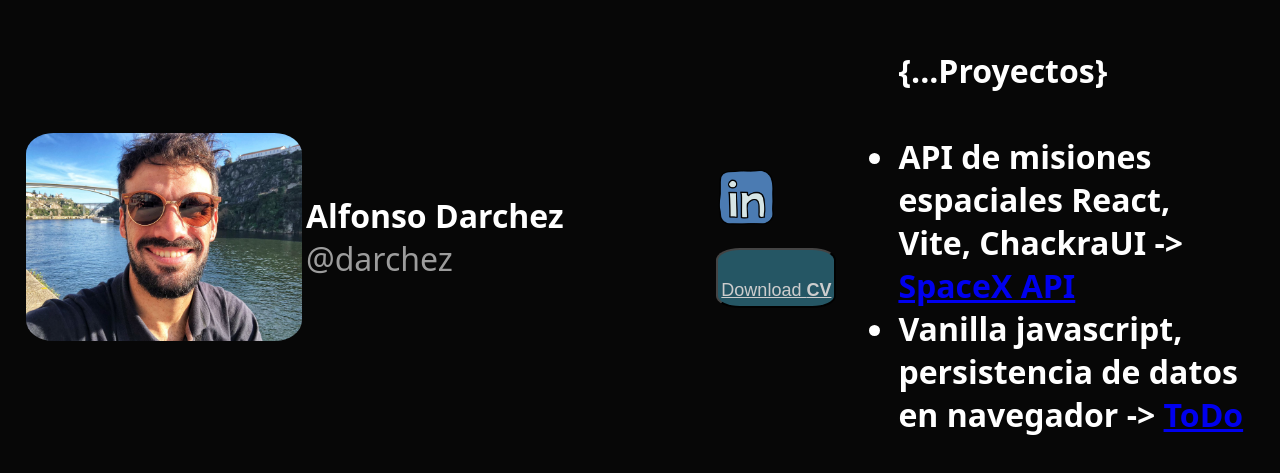
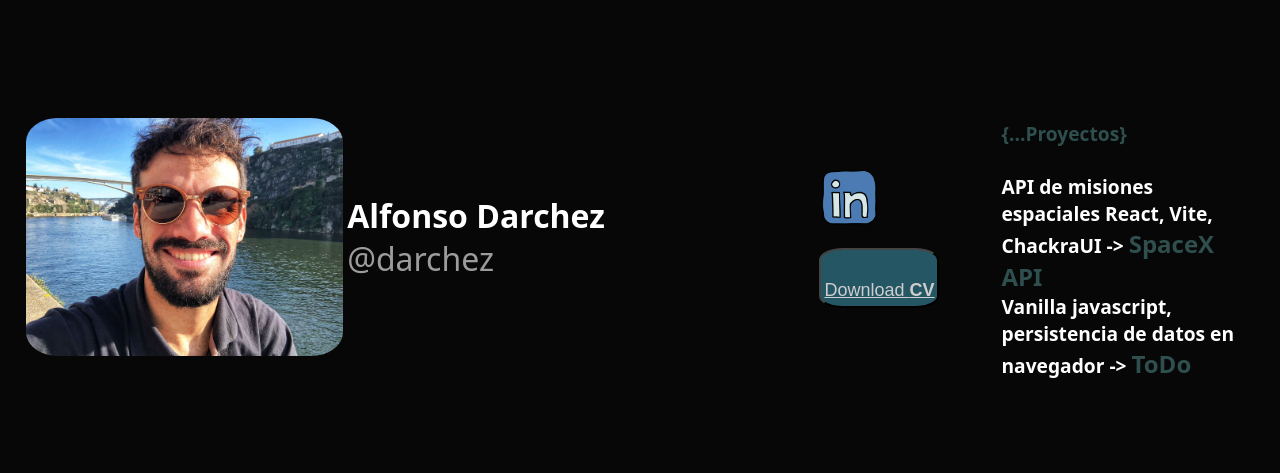
Before and after one commit to darchez/darchez.github.io, a plain HTML site: page index.html in a window 1280 px wide. Shown: the part 163-636 px from the top of the page. Drawn offline with Linux system fonts and the light colour scheme.

Commit message:
proyectos

```diff
--- a/assets/styles/style1.css
+++ b/assets/styles/style1.css
@@ -65,7 +65,25 @@ article header span {
   border-color: black;
 }
 
-
+aside {
+  font-size:1.2rem;
+  display: flex;
+  align-items: center;
+}
+aside text {
+  font-size:1.5rem;
+  color:darkslategray
+}
+aside a {
+  color:white;
+  text-decoration: none;
+}
+aside li {
+  list-style-type: none;
+}
+aside h4 {
+  color:darkslategray
+}
 
 @media (max-width: 600px) {
   article {
```
